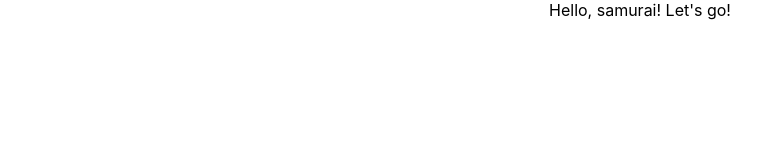
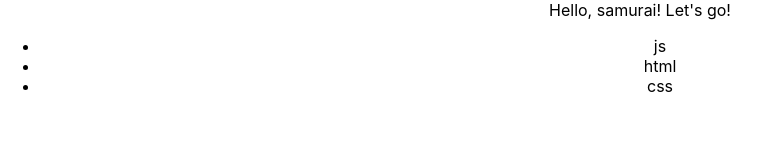
Before and after one commit to kkapchin/samurai-way-main, a React (Create React App) app: page / in a window 1280 px wide. Shown: the top 160 px of the page, without its empty margins (0-770 px from the left). Built offline with nearby package versions, Linux system fonts and the light colour scheme.

Commit message:
lessons 01-06

```diff
--- a/src/App.tsx
+++ b/src/App.tsx
@@ -5,6 +5,11 @@ function App() {
   return (
     <div className="App">
      Hello, samurai! Let's go!
+     <ul>
+      <li>js</li>
+      <li>html</li>
+      <li>css</li>
+     </ul>
     </div>
   );
 }
```
